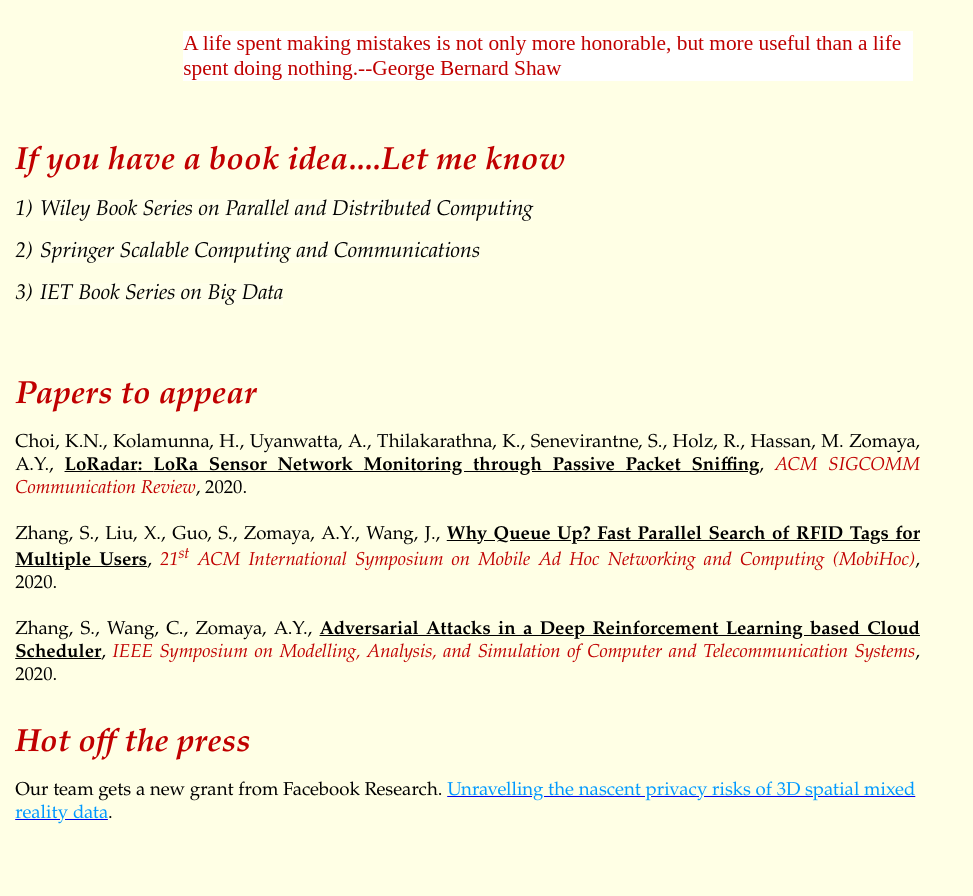
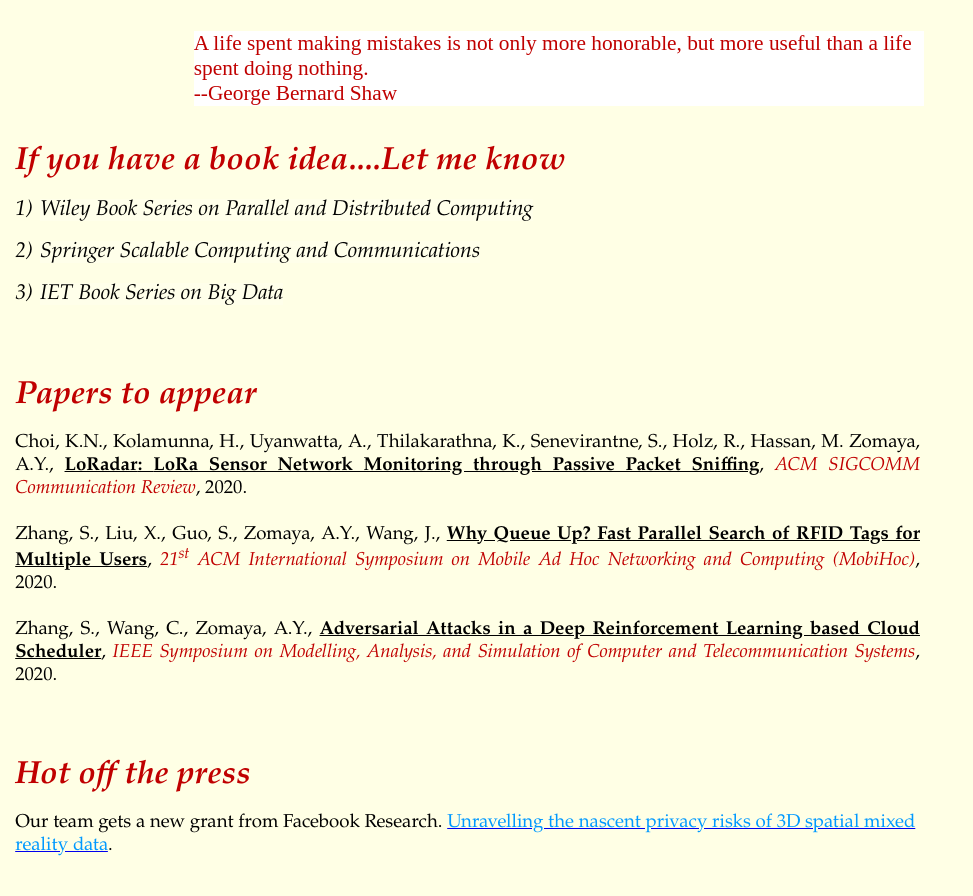
Before and after one commit to AlbertZomaya/my-WebPage, a plain HTML site: page links.html in a window 1280 px wide. Shown: the top 896 px of the page, without its empty margins (0-973 px from the left). Drawn offline with Linux system fonts and the light colour scheme.

Commit message:
Add files via upload

```diff
--- a/links.html
+++ b/links.html
@@ -25,17 +25,17 @@ w\:* {behavior:url(#default#VML);}
   <o:Author> A Zomaya</o:Author>
   <o:Template>Normal</o:Template>
   <o:LastAuthor>zomaya</o:LastAuthor>
-  <o:Revision>231</o:Revision>
-  <o:TotalTime>257</o:TotalTime>
+  <o:Revision>236</o:Revision>
+  <o:TotalTime>264</o:TotalTime>
   <o:Created>2002-11-19T05:04:00Z</o:Created>
-  <o:LastSaved>2020-10-01T11:20:00Z</o:LastSaved>
+  <o:LastSaved>2020-10-01T11:27:00Z</o:LastSaved>
   <o:Pages>1</o:Pages>
-  <o:Words>194</o:Words>
-  <o:Characters>1112</o:Characters>
+  <o:Words>195</o:Words>
+  <o:Characters>1113</o:Characters>
   <o:Company> </o:Company>
   <o:Lines>9</o:Lines>
   <o:Paragraphs>2</o:Paragraphs>
-  <o:CharactersWithSpaces>1304</o:CharactersWithSpaces>
+  <o:CharactersWithSpaces>1306</o:CharactersWithSpaces>
   <o:Version>15.00</o:Version>
  </o:DocumentProperties>
 </xml><![endif]-->
@@ -1257,8 +1257,9 @@ ul
 link="#0000EE" vlink="#551A8B" style='tab-interval:36.0pt' alink="#FF0000">
 <!--[if gte vml 1]><v:background id="_x0000_s1025" o:bwmode="white"
  fillcolor="#ffffe5" o:targetscreensize="1024,768">
- <v:fill src="links_files/image001.jpg" angle="-45" focusposition=".5,.5"
-  focussize="" focus="100%" type="gradientRadial"/>
+ <v:fill angle="-45" focus="100%" type="gradientRadial">
+  <o:fill v:ext="view" type="gradientCenter"/>
+ </v:fill>
 </v:background><![endif]-->
 
 <div class=WordSection1>
@@ -1266,16 +1267,21 @@ link="#0000EE" vlink="#551A8B" style='tab-interval:36.0pt' alink="#FF0000">
 <p style='margin:0cm;margin-bottom:.0001pt'><span lang=EN-US style='mso-ansi-language:
 EN-US'>&nbsp; <o:p></o:p></span></p>
 
-<table class=MsoNormalTable border=0 cellspacing=4 cellpadding=0 width="72%"
- style='width:72.0%;mso-cellspacing:1.5pt;mso-yfti-tbllook:1184;mso-padding-alt:
- 0cm 0cm 0cm 0cm' cols=2>
+<table class=MsoNormalTable border=0 cellspacing=4 cellpadding=0 align=left
+ width="72%" style='width:72.0%;mso-cellspacing:1.5pt;mso-table-overlap:never;
+ mso-yfti-tbllook:1184;mso-table-lspace:9.0pt;margin-left:7.85pt;mso-table-rspace:
+ 9.0pt;margin-right:7.85pt;mso-table-anchor-vertical:paragraph;mso-table-anchor-horizontal:
+ column;mso-table-left:left;mso-table-top:.05pt;mso-padding-alt:0cm 0cm 0cm 0cm'
+ cols=2>
  <tr style='mso-yfti-irow:0;mso-yfti-firstrow:yes;mso-yfti-lastrow:yes'>
   <td width="18%" style='width:18.36%;padding:.75pt .75pt .75pt .75pt'></td>
   <td width="80%" style='width:80.78%;padding:.75pt .75pt .75pt .75pt'>
-  <p class=MsoNormal style='mso-margin-top-alt:auto;mso-margin-bottom-alt:auto;
-  mso-line-height-alt:12.0pt;background:white'><span lang=EN style='font-size:
-  16.0pt;font-family:"Monotype Corsiva";mso-bidi-font-family:Arial;color:#C00000;
-  mso-style-textoutline-type:none;mso-style-textoutline-outlinestyle-dpiwidth:
+  <p class=MsoNormal style='mso-line-height-alt:12.0pt;background:white;
+  mso-element:frame;mso-element-frame-hspace:9.0pt;mso-element-wrap:around;
+  mso-element-anchor-vertical:paragraph;mso-element-anchor-horizontal:column;
+  mso-element-top:.05pt;mso-height-rule:exactly'><span lang=EN
+  style='font-size:16.0pt;font-family:"Monotype Corsiva";mso-bidi-font-family:
+  Arial;color:#C00000;mso-style-textoutline-type:none;mso-style-textoutline-outlinestyle-dpiwidth:
   0pt;mso-style-textoutline-outlinestyle-linecap:flat;mso-style-textoutline-outlinestyle-join:
   round;mso-style-textoutline-outlinestyle-pctmiterlimit:0%;mso-style-textoutline-outlinestyle-dash:
   solid;mso-style-textoutline-outlinestyle-align:center;mso-style-textoutline-outlinestyle-compound:
@@ -1285,14 +1291,30 @@ EN-US'>&nbsp; <o:p></o:p></span></p>
   topleft;mso-effects-shadow-pctsx:100.0%;mso-effects-shadow-pctsy:100.0%;
   mso-effects-shadow-anglekx:0;mso-effects-shadow-angleky:0;mso-ansi-language:
   EN'>A life spent making mistakes is not only more honorable, but more useful
-  than a life spent doing nothing.--<span style='mso-bidi-font-weight:bold'>George
-  Bernard Shaw</span><o:p></o:p></span></p>
+  than a life spent doing nothing.<o:p></o:p></span></p>
+  <p class=MsoNormal style='mso-line-height-alt:12.0pt;background:white;
+  mso-element:frame;mso-element-frame-hspace:9.0pt;mso-element-wrap:around;
+  mso-element-anchor-vertical:paragraph;mso-element-anchor-horizontal:column;
+  mso-element-top:.05pt;mso-height-rule:exactly'><span lang=EN
+  style='font-size:16.0pt;font-family:"Monotype Corsiva";mso-bidi-font-family:
+  Arial;color:#C00000;mso-style-textoutline-type:none;mso-style-textoutline-outlinestyle-dpiwidth:
+  0pt;mso-style-textoutline-outlinestyle-linecap:flat;mso-style-textoutline-outlinestyle-join:
+  round;mso-style-textoutline-outlinestyle-pctmiterlimit:0%;mso-style-textoutline-outlinestyle-dash:
+  solid;mso-style-textoutline-outlinestyle-align:center;mso-style-textoutline-outlinestyle-compound:
+  simple;mso-effects-shadow-color:black;mso-effects-shadow-themecolor:dark1;
+  mso-effects-shadow-alpha:40.0%;mso-effects-shadow-dpiradius:3.0pt;mso-effects-shadow-dpidistance:
+  1.5pt;mso-effects-shadow-angledirection:2700000;mso-effects-shadow-align:
+  topleft;mso-effects-shadow-pctsx:100.0%;mso-effects-shadow-pctsy:100.0%;
+  mso-effects-shadow-anglekx:0;mso-effects-shadow-angleky:0;mso-ansi-language:
+  EN'>--<span style='mso-bidi-font-weight:bold'>George Bernard Shaw</span><o:p></o:p></span></p>
   </td>
  </tr>
 </table>
 
 <p class=MsoNormal><span style='font-size:16.0pt;font-family:"Book Antiqua",serif;
-mso-bidi-font-family:Arial;mso-bidi-font-weight:bold'><o:p>&nbsp;</o:p></span></p>
+mso-bidi-font-family:Arial;mso-bidi-font-weight:bold'><br clear=all
+style='mso-special-character:line-break'>
+<o:p></o:p></span></p>
 
 <table class=MsoNormalTable border=0 cellspacing=0 cellpadding=0 width="72%"
  style='width:72.72%;border-collapse:collapse;mso-yfti-tbllook:1184;mso-padding-alt:
@@ -1544,7 +1566,7 @@ mso-bidi-font-family:Arial;mso-bidi-font-weight:bold'><o:p>&nbsp;</o:p></span></
   mso-effects-shadow-anglekx:0;mso-effects-shadow-angleky:0'>, 2020.<i><o:p></o:p></i></span></p>
   <p class=MsoNormal style='tab-stops:123.95pt'><span style='font-size:24.0pt;
   font-family:"Book Antiqua",serif'><o:p>&nbsp;</o:p></span></p>
-  <p class=subtitle style='margin-top:0cm;text-align:justify'><b><i
+  <p class=subtitle style='margin-top:24.0pt;text-align:justify'><b><i
   style='mso-bidi-font-style:normal'><span style='font-size:24.0pt;font-family:
   "Book Antiqua",serif;color:#C00000'>Hot off the press<o:p></o:p></span></i></b></p>
   <p class=MsoNormal style='tab-stops:111.75pt'><span style='font-size:14.0pt;
```
